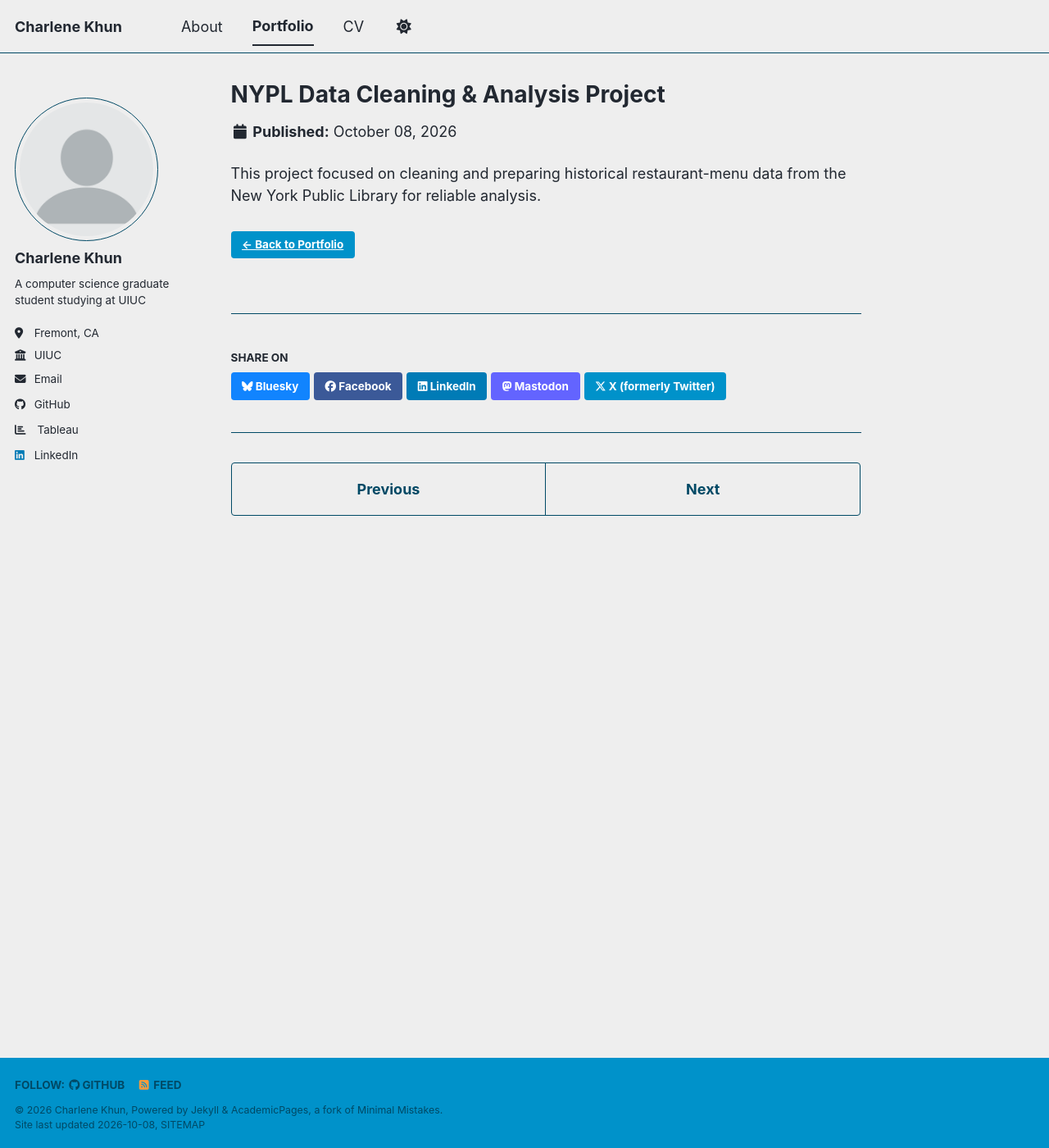
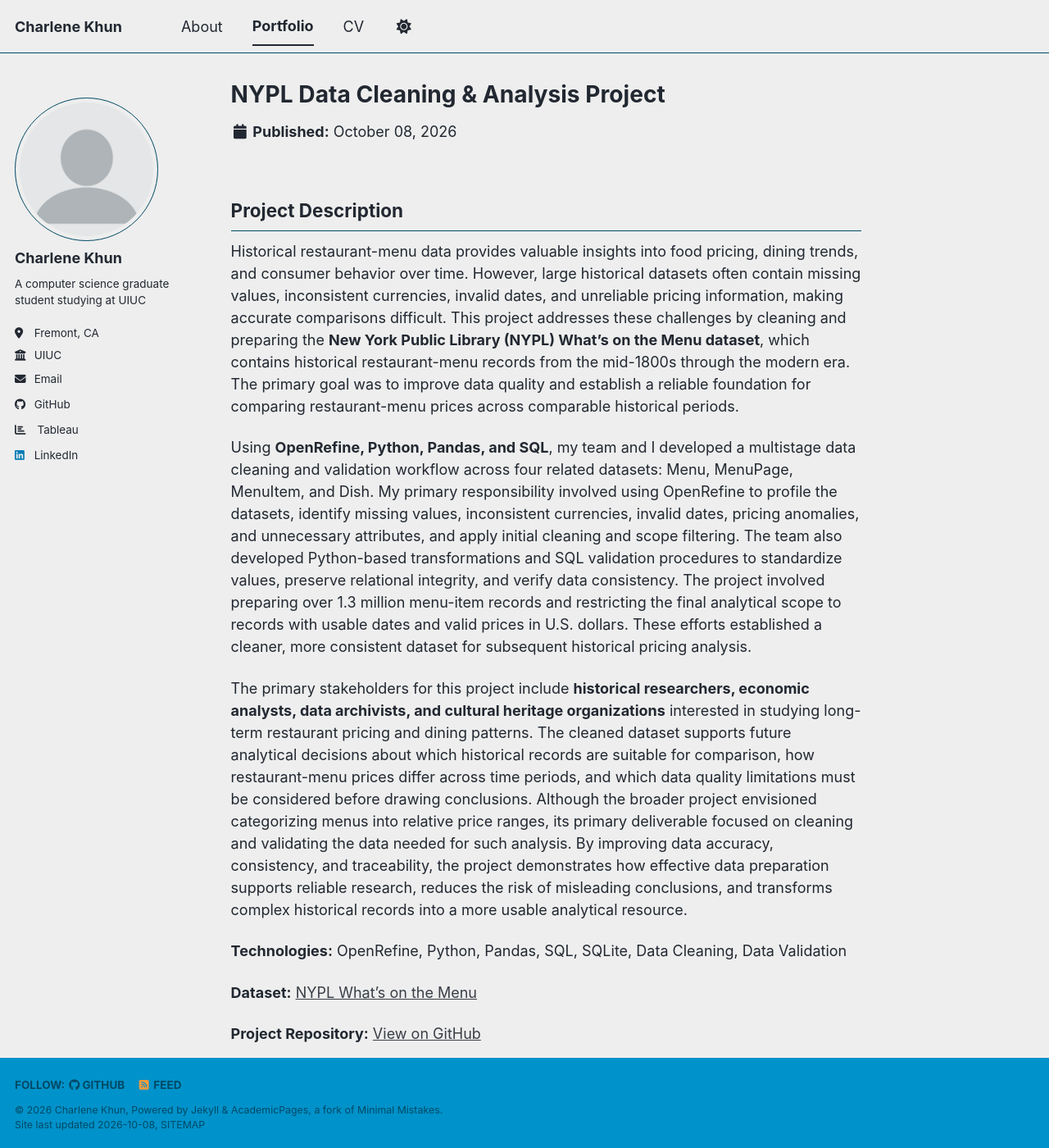
Before and after one commit to charlene-khun/charlene-khun.github.io, a Jekyll site: the page built from _portfolio/portfolio-4.md, in a window 1280 px wide and 1400 px high. Shown: the whole window at 82% size. Built offline with Jekyll 4.4.1, drawn with Linux system fonts in a browser that asks for light colours; a style sheet for code colours, icons or effects is not loaded.

Commit message:
Update portfolio-4.md

```diff
--- a/_portfolio/portfolio-4.md
+++ b/_portfolio/portfolio-4.md
@@ -6,4 +6,16 @@ header:
   teaser: pic4.png
 ---
 
-This project focused on cleaning and preparing historical restaurant-menu data from the New York Public Library for reliable analysis.
+## Project Description
+
+Historical restaurant-menu data provides valuable insights into food pricing, dining trends, and consumer behavior over time. However, large historical datasets often contain missing values, inconsistent currencies, invalid dates, and unreliable pricing information, making accurate comparisons difficult. This project addresses these challenges by cleaning and preparing the **New York Public Library (NYPL) What's on the Menu dataset**, which contains historical restaurant-menu records from the mid-1800s through the modern era. The primary goal was to improve data quality and establish a reliable foundation for comparing restaurant-menu prices across comparable historical periods.
+
+Using **OpenRefine, Python, Pandas, and SQL**, my team and I developed a multistage data cleaning and validation workflow across four related datasets: Menu, MenuPage, MenuItem, and Dish. My primary responsibility involved using OpenRefine to profile the datasets, identify missing values, inconsistent currencies, invalid dates, pricing anomalies, and unnecessary attributes, and apply initial cleaning and scope filtering. The team also developed Python-based transformations and SQL validation procedures to standardize values, preserve relational integrity, and verify data consistency. The project involved preparing over 1.3 million menu-item records and restricting the final analytical scope to records with usable dates and valid prices in U.S. dollars. These efforts established a cleaner, more consistent dataset for subsequent historical pricing analysis.
+
+The primary stakeholders for this project include **historical researchers, economic analysts, data archivists, and cultural heritage organizations** interested in studying long-term restaurant pricing and dining patterns. The cleaned dataset supports future analytical decisions about which historical records are suitable for comparison, how restaurant-menu prices differ across time periods, and which data quality limitations must be considered before drawing conclusions. Although the broader project envisioned categorizing menus into relative price ranges, its primary deliverable focused on cleaning and validating the data needed for such analysis. By improving data accuracy, consistency, and traceability, the project demonstrates how effective data preparation supports reliable research, reduces the risk of misleading conclusions, and transforms complex historical records into a more usable analytical resource.
+
+**Technologies:** OpenRefine, Python, Pandas, SQL, SQLite, Data Cleaning, Data Validation
+
+**Dataset:** [NYPL What's on the Menu](https://menus.nypl.org/)
+
+**Project Repository:** [View on GitHub](https://github.com/charlene-khun/cs513Project)
```
